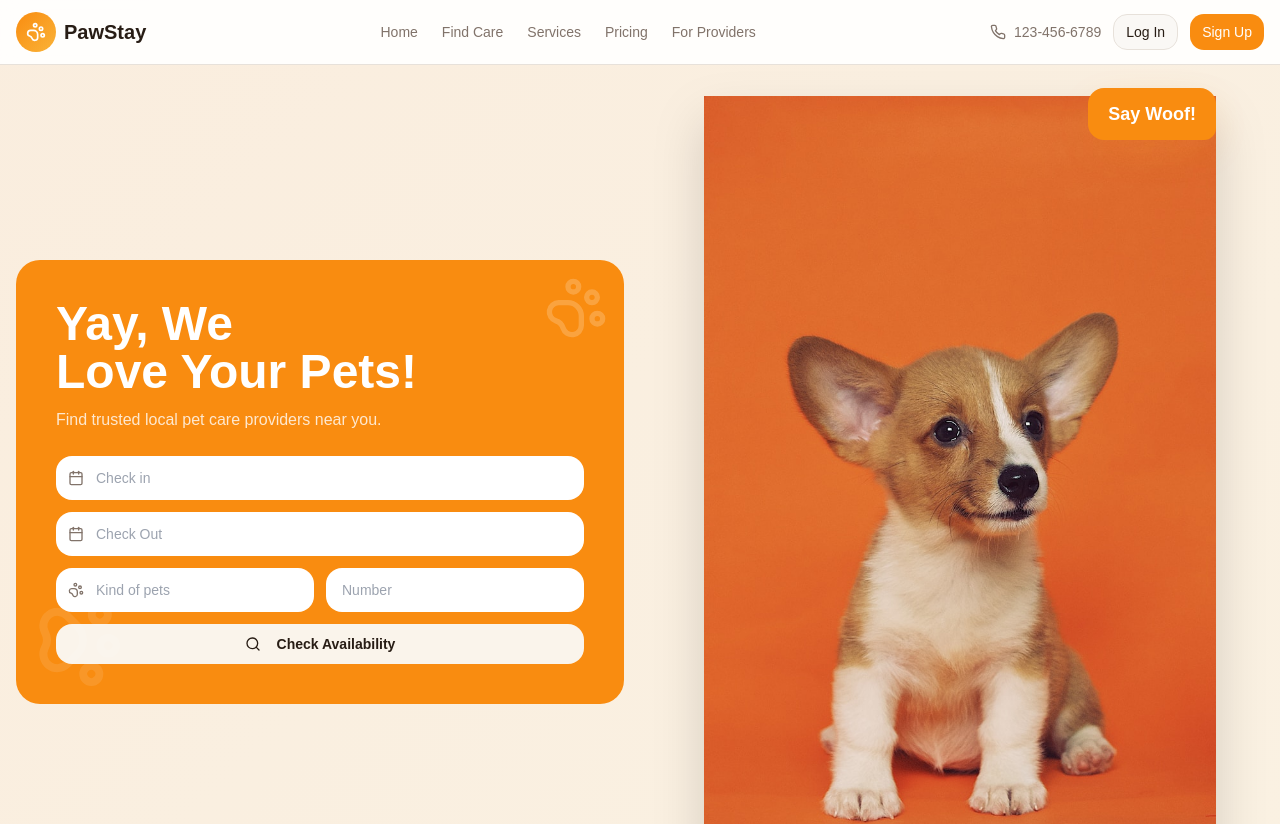
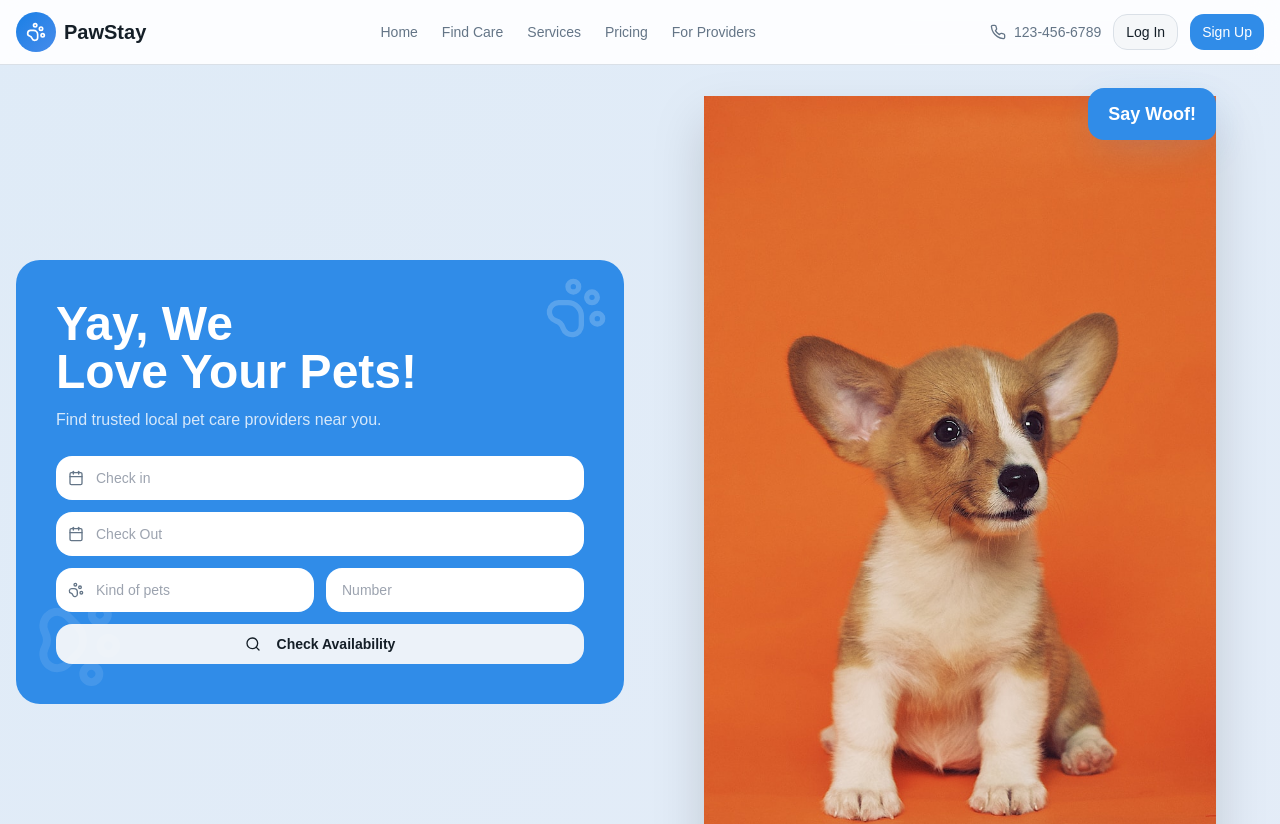
Before and after one commit to SakawaraSami/Pet-Patinha, a React (Vite) app: page / in a window 1280 px wide. Shown: the top 824 px of the page. Built offline with nearby package versions, Linux system fonts and the light colour scheme; the HTML template or start-up script is replaced by a standard one.

Commit message:
Changes
Co-authored-by: SakawaraSami <146903715+SakawaraSami@users.noreply.github.com>

```diff
--- a/src/index.css
+++ b/src/index.css
@@ -6,44 +6,44 @@
 
 @layer base {
   :root {
-    --background: 35 33% 97%;
-    --foreground: 25 30% 12%;
+    --background: 210 25% 97%;
+    --foreground: 210 30% 12%;
 
     --card: 0 0% 100%;
-    --card-foreground: 25 30% 12%;
+    --card-foreground: 210 30% 12%;
 
     --popover: 0 0% 100%;
-    --popover-foreground: 25 30% 12%;
+    --popover-foreground: 210 30% 12%;
 
-    --primary: 32 95% 52%;
+    --primary: 210 80% 55%;
     --primary-foreground: 0 0% 100%;
 
-    --secondary: 35 60% 95%;
-    --secondary-foreground: 25 30% 12%;
+    --secondary: 210 50% 95%;
+    --secondary-foreground: 210 30% 12%;
 
-    --muted: 35 20% 93%;
-    --muted-foreground: 25 10% 46%;
+    --muted: 210 20% 93%;
+    --muted-foreground: 210 15% 46%;
 
-    --accent: 32 95% 52%;
+    --accent: 210 80% 55%;
     --accent-foreground: 0 0% 100%;
 
     --destructive: 0 84% 60%;
     --destructive-foreground: 0 0% 100%;
 
-    --border: 35 20% 88%;
-    --input: 35 20% 88%;
-    --ring: 32 95% 52%;
+    --border: 210 20% 88%;
+    --input: 210 20% 88%;
+    --ring: 210 80% 55%;
 
     --radius: 1rem;
 
-    --sidebar-background: 35 30% 96%;
-    --sidebar-foreground: 25 30% 20%;
-    --sidebar-primary: 32 95% 52%;
+    --sidebar-background: 210 30% 96%;
+    --sidebar-foreground: 210 30% 20%;
+    --sidebar-primary: 210 80% 55%;
     --sidebar-primary-foreground: 0 0% 100%;
-    --sidebar-accent: 35 40% 92%;
-    --sidebar-accent-foreground: 25 30% 12%;
-    --sidebar-border: 35 20% 88%;
-    --sidebar-ring: 32 95% 52%;
+    --sidebar-accent: 210 40% 92%;
+    --sidebar-accent-foreground: 210 30% 12%;
+    --sidebar-border: 210 20% 88%;
+    --sidebar-ring: 210 80% 55%;
 
     /* Custom tokens */
     --success: 152 60% 45%;
@@ -53,43 +53,43 @@
     --info: 210 80% 55%;
     --info-foreground: 0 0% 100%;
 
-    --gradient-hero: linear-gradient(135deg, hsl(32 95% 52%), hsl(38 95% 60%));
-    --gradient-warm: linear-gradient(180deg, hsl(35 60% 95%), hsl(0 0% 100%));
-    --shadow-card: 0 4px 24px -4px hsl(32 95% 52% / 0.1);
-    --shadow-elevated: 0 12px 40px -8px hsl(32 95% 52% / 0.2);
+    --gradient-hero: linear-gradient(135deg, hsl(210 80% 50%), hsl(215 80% 60%));
+    --gradient-warm: linear-gradient(180deg, hsl(210 50% 95%), hsl(0 0% 100%));
+    --shadow-card: 0 4px 24px -4px hsl(210 80% 55% / 0.1);
+    --shadow-elevated: 0 12px 40px -8px hsl(210 80% 55% / 0.2);
 
     --font-display: 'Fredoka', sans-serif;
     --font-body: 'DM Sans', sans-serif;
   }
 
   .dark {
-    --background: 25 20% 8%;
-    --foreground: 35 30% 95%;
-    --card: 25 18% 12%;
-    --card-foreground: 35 30% 95%;
-    --popover: 25 18% 12%;
-    --popover-foreground: 35 30% 95%;
-    --primary: 32 95% 52%;
+    --background: 210 25% 8%;
+    --foreground: 210 30% 95%;
+    --card: 210 20% 12%;
+    --card-foreground: 210 30% 95%;
+    --popover: 210 20% 12%;
+    --popover-foreground: 210 30% 95%;
+    --primary: 210 80% 55%;
     --primary-foreground: 0 0% 100%;
-    --secondary: 25 15% 18%;
-    --secondary-foreground: 35 30% 95%;
-    --muted: 25 12% 18%;
-    --muted-foreground: 35 15% 60%;
-    --accent: 32 95% 52%;
+    --secondary: 210 15% 18%;
+    --secondary-foreground: 210 30% 95%;
+    --muted: 210 12% 18%;
+    --muted-foreground: 210 15% 60%;
+    --accent: 210 80% 55%;
     --accent-foreground: 0 0% 100%;
     --destructive: 0 62% 30%;
     --destructive-foreground: 0 0% 100%;
-    --border: 25 12% 20%;
-    --input: 25 12% 20%;
-    --ring: 32 95% 52%;
-    --sidebar-background: 25 18% 10%;
-    --sidebar-foreground: 35 20% 90%;
-    --sidebar-primary: 32 95% 52%;
+    --border: 210 12% 20%;
+    --input: 210 12% 20%;
+    --ring: 210 80% 55%;
+    --sidebar-background: 210 18% 10%;
+    --sidebar-foreground: 210 20% 90%;
+    --sidebar-primary: 210 80% 55%;
     --sidebar-primary-foreground: 0 0% 100%;
-    --sidebar-accent: 25 12% 16%;
-    --sidebar-accent-foreground: 35 20% 90%;
-    --sidebar-border: 25 12% 20%;
-    --sidebar-ring: 32 95% 52%;
+    --sidebar-accent: 210 12% 16%;
+    --sidebar-accent-foreground: 210 20% 90%;
+    --sidebar-border: 210 12% 20%;
+    --sidebar-ring: 210 80% 55%;
   }
 }
 
```
